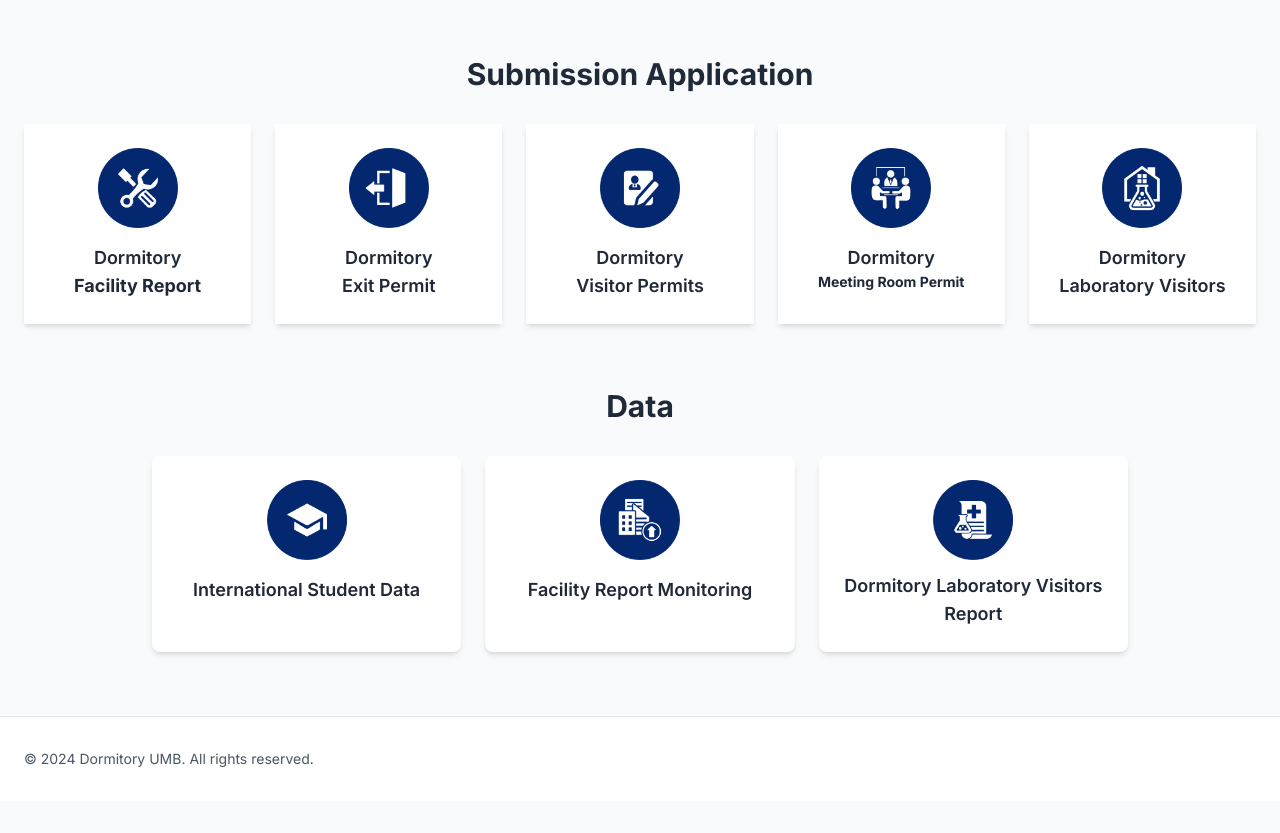
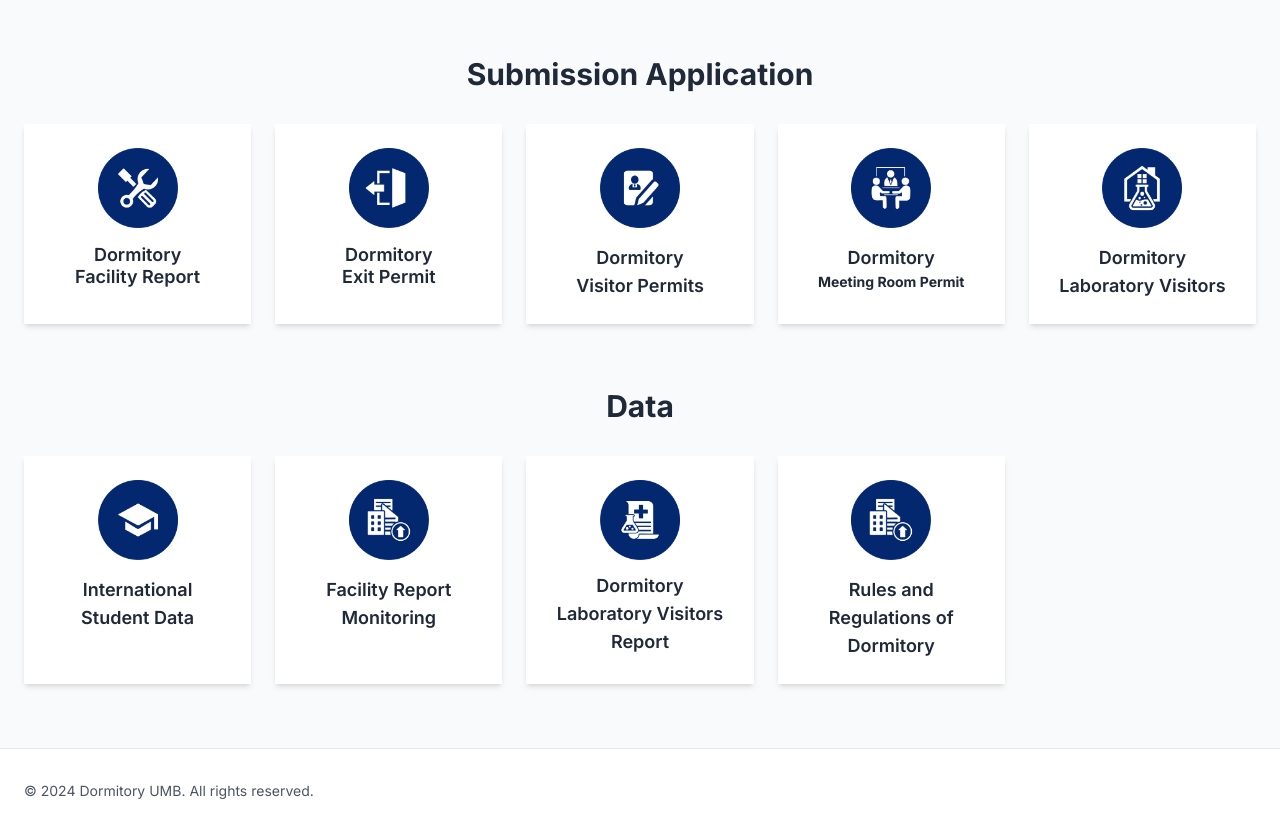
Before and after one commit to ThoriqFaiqohJKR/dormitory---umb, a plain HTML site: page index.html in a window 1280 px wide. Shown: the part 420-1253 px from the top of the page. Before the commit the page ends 1221 px from the top, so only its background shows below. Drawn offline with nearby package versions, Linux system fonts and the light colour scheme.

Commit message:
perbaikan

```diff
--- a/index.html
+++ b/index.html
@@ -53,9 +53,7 @@
             alt="K3LK logo"
             class="max-h-12 object-contain"
           />
-          <span class="text-2xl font-bold"
-            ></span
-          >
+          <span class="text-2xl font-bold"></span>
         </a>
       </div>
     </header>
@@ -93,38 +91,46 @@
       <!-- Data Section -->
 
       <!-- App Section -->
-      <section id="app" class="mb-16">
-        <h2 class="text-3xl font-bold mb-8 text-center">Submission Application</h2>
+      <section id="data" class="mb-16">
+        <h2 class="text-3xl font-bold mb-8 text-center">
+          Submission Application
+        </h2>
 
         <!-- Mobile 2 • md 3 • lg 4 • xl 5 kolom -->
         <div
           class="grid grid-cols-2 sm:grid-cols-2 md:grid-cols-3 lg:grid-cols-4 xl:grid-cols-5 gap-6"
         >
           <!-- Card 1 -->
-          <div
+          <a
+            href="https://script.google.com/a/macros/mercubuana.ac.id/s/AKfycbxw6HqPpnfg31j2WhmUWeF_PFTVAADqmi6qnh4n5zWYQ-WcFnM1-1iERgFi_01qJFgn/exec"
+            target="_blank"
+            rel="noopener"
             class="bg-white shadow-md hover:shadow-xl transition p-6 flex flex-col items-center text-center hover:bg-black hover:text-white"
           >
             <img
-              class="w-20 h-20 mb-4"
+              class="w-20 h-20 mb-4 transition group-hover:invert"
               src="img/Facility Report.png"
-              alt="K3LK UMB"
+              alt="Dormitory Management UMB"
             />
-            <h3 class="font-semibold text-lg">Dormitory </h3>
-            <h3 class="font-bold text-lg">Facility Report </h3>
-          </div>
+            <h3 class="font-semibold text-lg leading-tight">Dormitory</h3>
+            <h3 class="font-semibold text-lg leading-tight">Facility Report</h3>
+          </a>
 
           <!-- Card 2 -->
-          <div
+          <a
+            href="https://script.google.com/a/macros/mercubuana.ac.id/s/AKfycbxrbwdmoCN53z4ZHMUpZEVqbhOHak6_DO-3gPQafYUV6CnvDcu2W1kIdiq-u2zsfed5/exec?page=detail_izin"
+            target="_blank"
+            rel="noopener"
             class="bg-white shadow-md hover:shadow-xl transition p-6 flex flex-col items-center text-center hover:bg-black hover:text-white"
           >
             <img
-              class="w-20 h-20 mb-4"
+              class="w-20 h-20 mb-4 transition group-hover:invert"
               src="img/Exit Permit.png"
               alt="Dormitory Management UMB"
             />
-            <h3 class="font-semibold text-lg">Dormitory </h3>
-            <h3 class="font-semibold text-lg">Exit Permit</h3>
-          </div>
+            <h3 class="font-semibold text-lg leading-tight">Dormitory</h3>
+            <h3 class="font-semibold text-lg leading-tight">Exit Permit</h3>
+          </a>
 
           <!-- Card 3 -->
           <div
@@ -135,7 +141,7 @@
               src="img/Visitor Permits.png"
               alt="Dormitory Management UMB"
             />
-            <h3 class="font-semibold text-lg">Dormitory </h3>
+            <h3 class="font-semibold text-lg">Dormitory</h3>
             <h3 class="font-semibold text-lg">Visitor Permits</h3>
           </div>
 
@@ -148,7 +154,7 @@
               src="img/Meeting Room Permit.png"
               alt="Dormitory Management UMB"
             />
-            <h3 class="font-semibold text-lg">Dormitory </h3>
+            <h3 class="font-semibold text-lg">Dormitory</h3>
             <h3 class="font-bold text-sm">Meeting Room Permit</h3>
           </div>
 
@@ -161,41 +167,59 @@
               src="img/Dormitory Laboratory Visitors.png"
               alt="Dormitory Management UMB"
             />
-            <h3 class="font-semibold text-lg">Dormitory </h3>
-            <h3 class="font-semibold text-lg"> Laboratory Visitors</h3>
+            <h3 class="font-semibold text-lg">Dormitory</h3>
+            <h3 class="font-semibold text-lg">Laboratory Visitors</h3>
           </div>
         </div>
       </section>
+
       <section id="data" class="mb-16">
-  <!-- container dengan padding kanan–kiri besar & responsif -->
-  <div class="mx-auto max-w-screen-2xl px-6 sm:px-10 md:px-16 lg:px-24 xl:px-32 2xl:px-56">
-    <h2 class="text-3xl font-bold mb-8 text-center">Data</h2>
+        <h2 class="text-3xl font-bold mb-8 text-center">
+          Data
+        </h2>
 
-    <!-- grid: 1 kolom (HP) • 2 kolom (sm) • 3 kolom (md+) -->
-    <div class="grid grid-cols-1 sm:grid-cols-2 md:grid-cols-3 gap-4 sm:gap-6">
-
-      <!-- 1) International Student Data -->
-      <div class="group bg-white shadow-md hover:shadow-xl transition p-5 sm:p-6 rounded-lg flex flex-col items-center text-center hover:bg-black hover:text-white">
+        <!-- Mobile 2 • md 3 • lg 4 • xl 5 kolom -->
+        <div
+          class="grid grid-cols-2 sm:grid-cols-2 md:grid-cols-3 lg:grid-cols-4 xl:grid-cols-5 gap-6"
+        >
+          <!-- Card 1 -->
+          <a
+            href="https://docs.google.com/spreadsheets/d/e/2PACX-1vQ6iourF298WI9PiGHy-dKdXHyM2VWOJKmuPi_X9RJTtGk7ANyqlBti-z14zF2pWf_C-zAaOvHkcFJS/pubhtml?gid=0&single=true"
+            target="_blank"
+            rel="noopener"
+            class="bg-white shadow-md hover:shadow-xl transition p-6 flex flex-col items-center text-center hover:bg-black hover:text-white"
+          >
             <img
               class="w-16 h-16 sm:w-20 sm:h-20 mb-3 sm:mb-4 object-contain transition group-hover:invert"
               src="img/International Student Data.png"
               alt="International Student Data"
             />
-        <h3 class="font-semibold text-base sm:text-lg leading-tight">International Student Data</h3>
-      </div>
+            <h3 class="font-semibold text-base sm:text-lg leading-tight">
+              International Student Data
+            </h3>
+          </a>
 
-      <!-- 2) Facility Report Monitoring -->
-      <div class="group bg-white shadow-md hover:shadow-xl transition p-5 sm:p-6 rounded-lg flex flex-col items-center text-center hover:bg-black hover:text-white">
+          <!-- Card 2 -->
+                <a
+              href="https://docs.google.com/spreadsheets/d/e/2PACX-1vQAA8OT84m0dC4o6bTgUsjA_HdAOCcqFX71Stf-SO1TliQhonRV6mH3PuDyObCjf8l8H-RYn48bWwfe/pubhtml?gid=920636471&single=true"
+              target="_blank"
+              rel="noopener"
+              class="bg-white shadow-md hover:shadow-xl transition p-6 flex flex-col items-center text-center hover:bg-black hover:text-white"
+            >
               <img
                 class="w-16 h-16 sm:w-20 sm:h-20 mb-3 sm:mb-4 object-contain transition group-hover:invert"
                 src="img/Facility Report Monitoring.png"
                 alt="Facility Report Monitoring"
               />
-        <h3 class="font-semibold text-base sm:text-lg leading-tight">Facility Report Monitoring</h3>
-      </div>
+              <h3 class="font-semibold text-base sm:text-lg leading-tight">
+                Facility Report Monitoring
+              </h3>
+            </a>
 
-      <!-- 3) Dormitory Laboratory Visitors Report -->
-      <div class="group bg-white shadow-md hover:shadow-xl transition p-5 sm:p-6 rounded-lg flex flex-col items-center text-center hover:bg-black hover:text-white">
+          <!-- Card 4 -->
+         <div
+              class="bg-white shadow-md hover:shadow-xl transition p-6 flex flex-col items-center text-center hover:bg-black hover:text-white"
+            >
               <img
                 class="w-16 h-16 sm:w-20 sm:h-20 mb-2 sm:mb-3 object-contain transition group-hover:invert"
                 src="img/Dormitory Laboratory Visitors Report.png"
@@ -206,13 +230,24 @@
               </h3>
             </div>
 
-    </div>
+            <a
+              href="pdf.html"
+              target="_blank"
+              rel="noopener"
+              class="bg-white shadow-md hover:shadow-xl transition p-6 flex flex-col items-center text-center hover:bg-black hover:text-white"
+            >
+              <img
+                class="w-16 h-16 sm:w-20 sm:h-20 mb-3 sm:mb-4 object-contain transition group-hover:invert"
+                src="img/Facility Report Monitoring.png"
+                alt="Facility Report Monitoring"
+              />
+              <h3 class="font-semibold text-base sm:text-lg leading-tight">
+                Rules and Regulations of Dormitory
+              </h3>
+            </a>
         </div>
       </section>
-
     </main>
-
-
 
     <!-- =================== END MODALS =================== -->
 
```
Also changed, not shown: pdf.html (added, +15 -0 lines), img/DORMITORY RULES AND REGULATIONS.png (added). Lines whose indentation alone changed are shown as unchanged.
